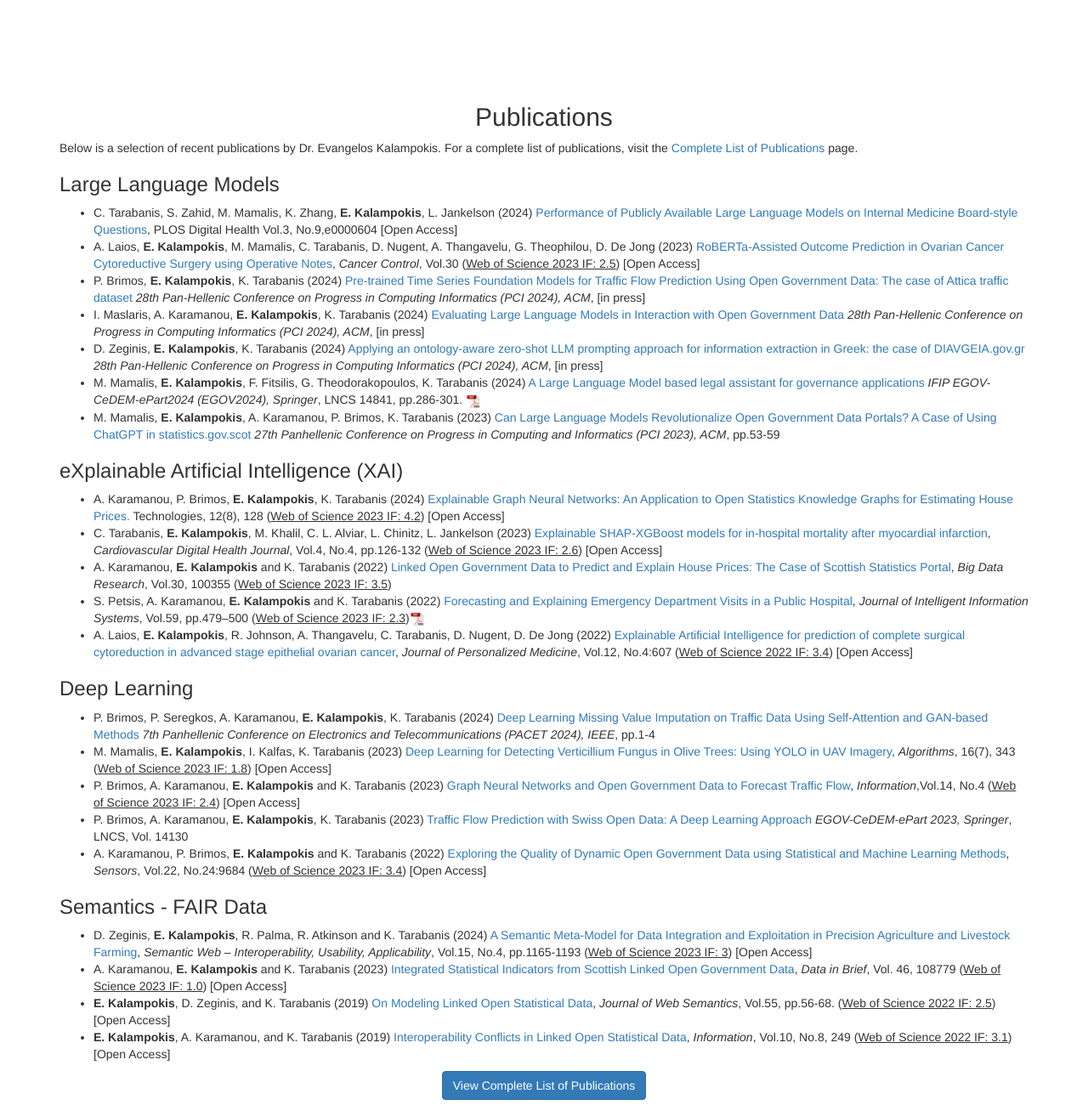
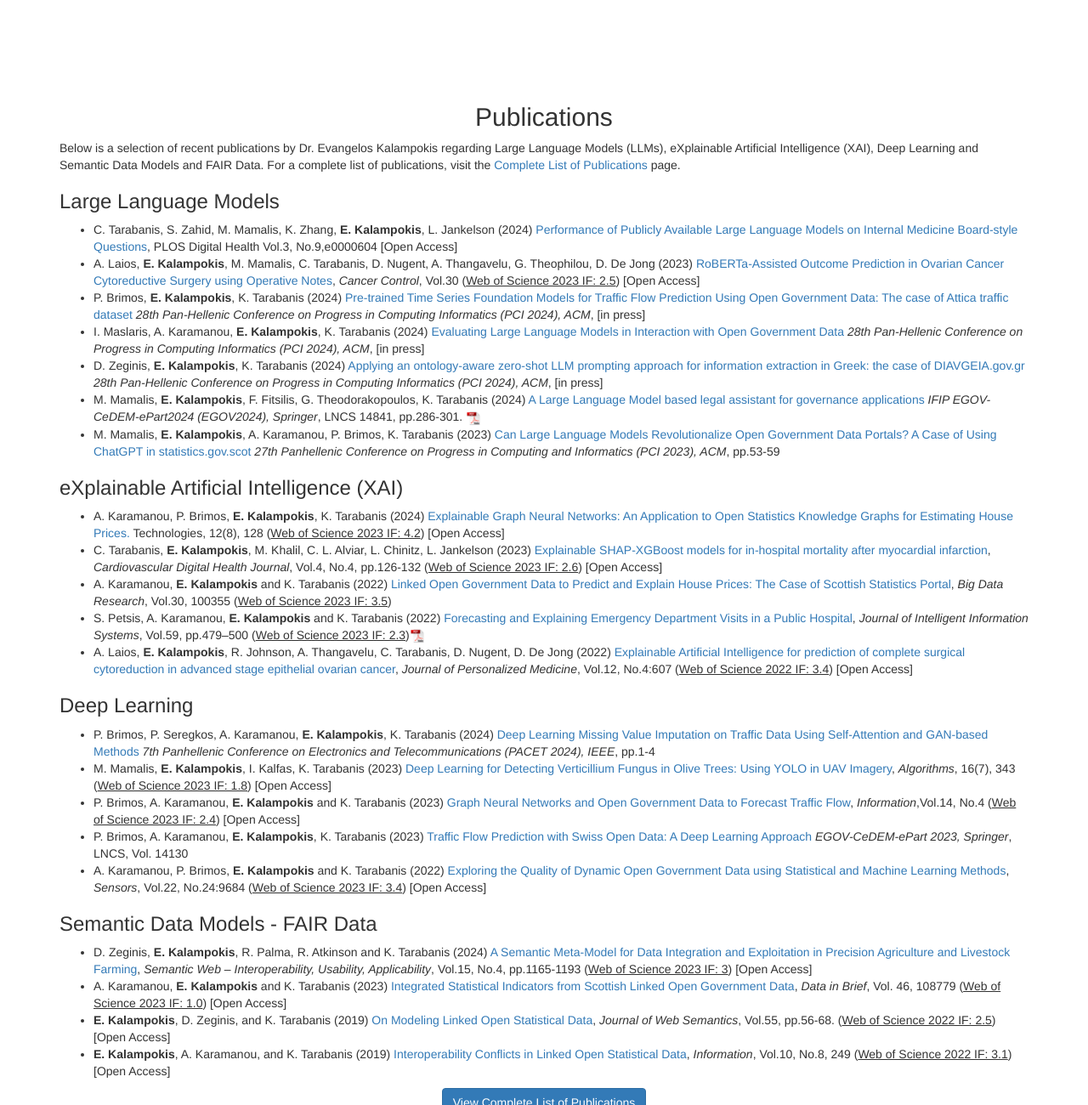
Before and after one commit to kalampokis/kalampokis.github.io, a plain HTML site: page index.html in a window 1280 px wide. Shown: the part 752-2052 px from the top of the page at 85% size. Drawn offline with Linux system fonts and the light colour scheme.

Commit message:
Update index.html

```diff
--- a/index.html
+++ b/index.html
@@ -120,7 +120,7 @@
             <div class="row">
                 <div class="col-lg-12">
                     <h2>Publications</h2>
-    <p class="text-left">Below is a selection of recent publications by Dr. Evangelos Kalampokis. For a complete list of publications, visit the <a href="full-publications.html">Complete List of Publications</a> page.</p>
+    <p class="text-left">Below is a selection of recent publications by Dr. Evangelos Kalampokis regarding Large Language Models (LLMs), eXplainable Artificial Intelligence (XAI), Deep Learning and Semantic Data Models and FAIR Data. For a complete list of publications, visit the <a href="full-publications.html">Complete List of Publications</a> page.</p>
 
 <h3 class="text-left">Large Language Models</h3>
    <ul class="text-left">
@@ -152,7 +152,7 @@
 
    </ul>
 
-<h3 class="text-left">Semantics - FAIR Data</h3>
+<h3 class="text-left">Semantic Data Models - FAIR Data</h3>
    <ul class="text-left">
 	  <li>D. Zeginis, <b>E. Kalampokis</b>, R. Palma, R. Atkinson and K. Tarabanis (2024) <a target="_blank" href="https://doi.org/10.3233/SW-233156">A Semantic Meta-Model for Data Integration and Exploitation in Precision Agriculture and Livestock Farming</a>, <i>Semantic Web – Interoperability, Usability, Applicability</i>, Vol.15, No.4, pp.1165-1193 (<u>Web of Science 2023 IF: 3</u>) [Open Access]</li>
 	  <li>A. Karamanou, <b>E. Kalampokis</b> and K. Tarabanis (2023) <a target="_blank" href="https://doi.org/10.1016/j.dib.2022.108779">Integrated Statistical Indicators from Scottish Linked Open Government Data</a>, <i>Data in Brief</i>, Vol. 46, 108779 (<u>Web of Science 2023 IF: 1.0</u>) [Open Access]</li>
```
